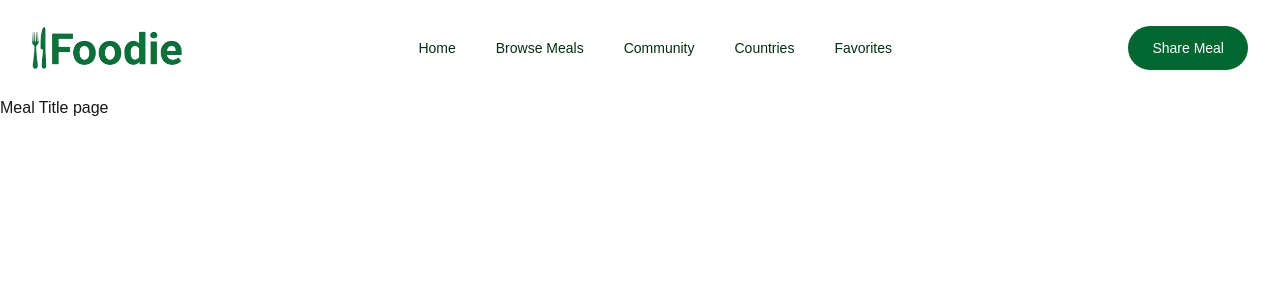
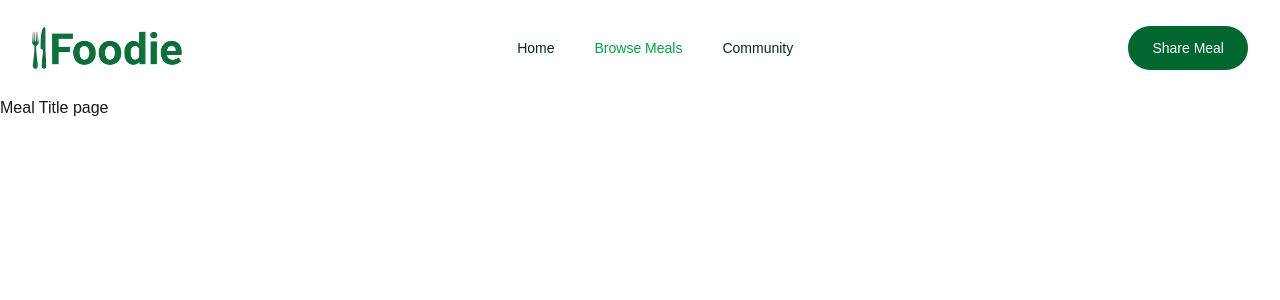
Before and after one commit to husenindia/nextjs-foodies, a Next.js app: page /meals in a window 1280 px wide. Shown: the top 300 px of the page. Built offline with nearby package versions, Linux system fonts and the light colour scheme.

Commit message:
NavLink client side and header server side configuration

```diff
--- a/app/components/header/header.tsx
+++ b/app/components/header/header.tsx
@@ -1,5 +1,6 @@
 import Image from "next/image";
 import Link from "next/link";
+import NavLink from "./nav-links";
 
 export default function Header() {
   return (
@@ -20,40 +21,11 @@ export default function Header() {
 
           {/* Navigation */}
           <nav className="hidden md:flex items-center gap-10">
-            <Link
-              href="/home"
-              className="text-sm font-medium text-green-950 transition hover:text-green-700"
-            >
-              Home
-            </Link>
+            <NavLink href="/home">Home</NavLink>
+            <NavLink href="/meals">Browse Meals</NavLink>
+            <NavLink href="/community">Community</NavLink>
 
-            <Link
-              href="/meals"
-              className="text-sm font-medium text-green-950 transition hover:text-green-700"
-            >
-              Browse Meals
-            </Link>
 
-            <Link
-              href="/community"
-              className="text-sm font-medium text-green-950 transition hover:text-green-700"
-            >
-              Community
-            </Link>
-
-            <Link
-              href="/countries"
-              className="text-sm font-medium text-green-950 transition hover:text-green-700"
-            >
-              Countries
-            </Link>
-
-            <Link
-              href="/favorites"
-              className="text-sm font-medium text-green-950 transition hover:text-green-700"
-            >
-              Favorites
-            </Link>
           </nav>
 
           {/* CTA */}
--- /dev/null
+++ b/app/components/header/nav-links.tsx
@@ -0,0 +1,19 @@
+"use client";
+import Link from "next/link";
+import { usePathname } from "next/navigation";
+export default function NavLink({href, children}) {
+    const path = usePathname();
+    return (
+        <>
+            <Link
+              href={href}
+              className={
+                path.startsWith(href)
+                  ? "text-sm font-medium text-green-600 transition hover:text-green-700"
+                  : "text-sm font-medium text-green-950 transition hover:text-green-700"
+              }>
+              {children}
+            </Link>
+        </>
+    )
+}
```
